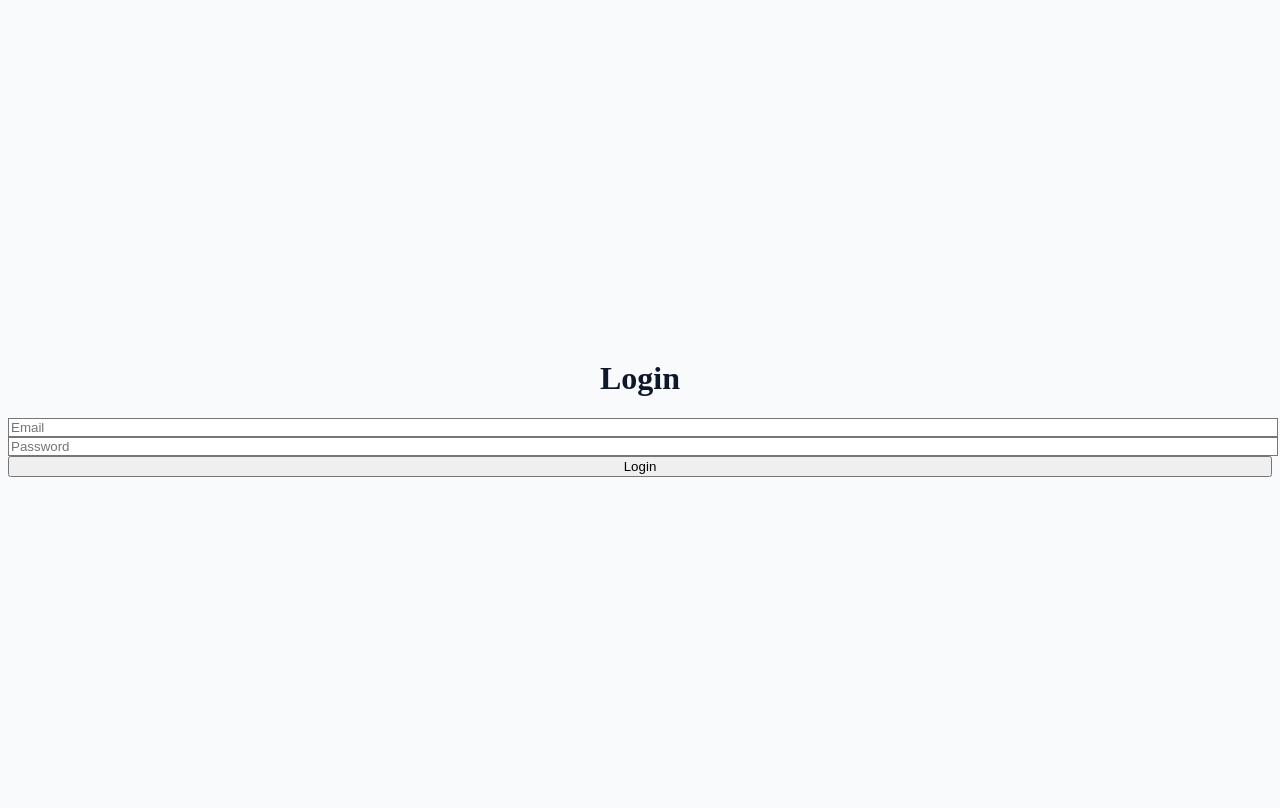
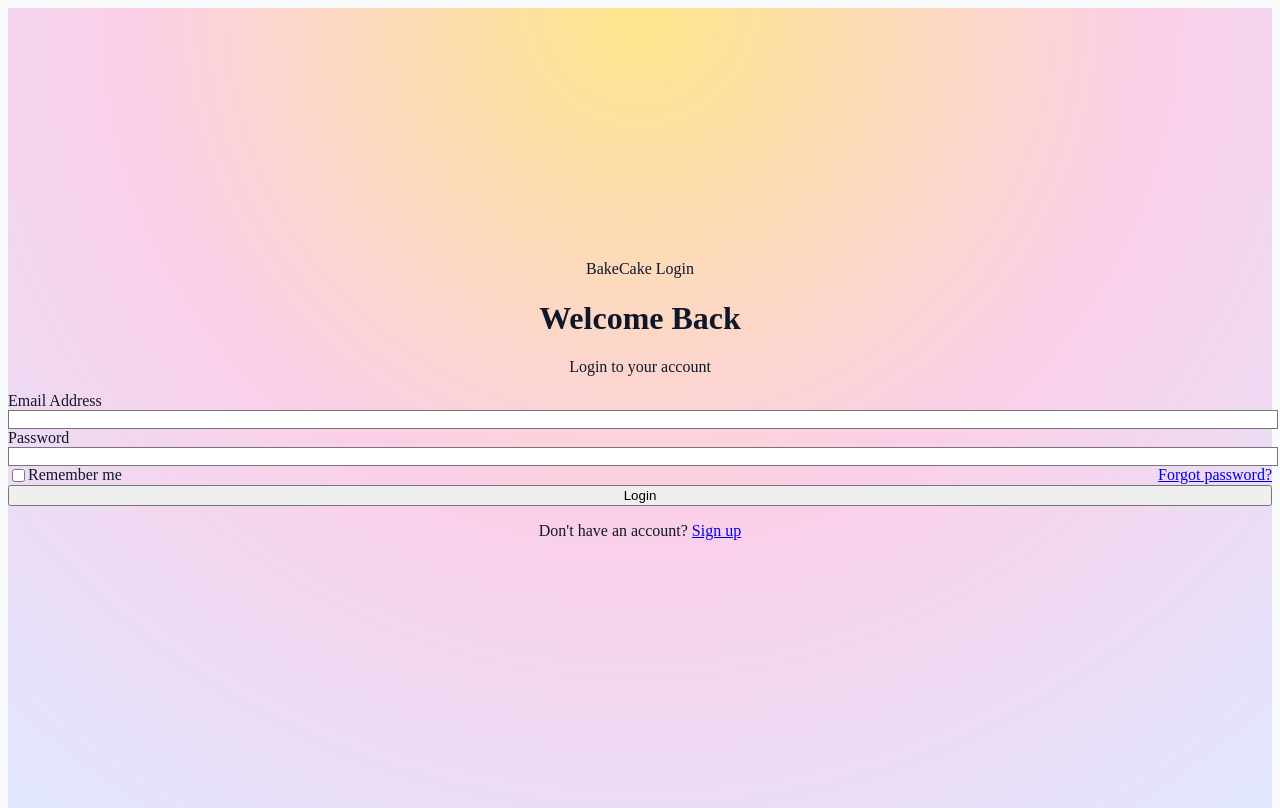
Before and after one commit to rajayush1996/bakecake-frontend_admin, a Next.js app: page /login in a window 1280 px wide. Built offline with nearby package versions, Linux system fonts and the light colour scheme; no server answers.

Commit message:
style: redesign login page

```diff
--- a/src/app/(auth)/login/page.tsx
+++ b/src/app/(auth)/login/page.tsx
@@ -36,20 +36,52 @@ export default function LoginPage() {
   };
 
   return (
-    <div className="min-h-screen flex items-center justify-center bg-gradient-to-br from-slate-100 to-slate-300">
-      <div className="bg-white p-8 rounded-lg shadow-md w-full max-w-md">
-        <h1 className="text-2xl font-bold mb-6 text-center">{t('Login.title')}</h1>
+    <div className="min-h-screen flex items-center justify-center bg-[radial-gradient(circle_at_top,_#fde68a,_#fbcfe8,_#e0e7ff)] p-4">
+      <div className="w-full max-w-md rounded-2xl bg-white/80 p-8 shadow-xl backdrop-blur-md">
+        <div className="mb-8 text-center">
+          <span className="mb-4 inline-block rounded-full bg-yellow-200 px-3 py-1 text-sm font-medium text-slate-700">
+            {t('Login.pill')}
+          </span>
+          <h1 className="text-3xl font-bold">{t('Login.title')}</h1>
+          <p className="mt-2 text-slate-600">{t('Login.subtitle')}</p>
+        </div>
         <form onSubmit={handleSubmit(onSubmit)} className="space-y-4">
-          <div>
-            <Input placeholder={t('Login.email')} type="email" {...register('email')} />
-            {errors.email && <p className="text-red-500 text-sm mt-1">{errors.email.message}</p>}
+          <div className="space-y-2">
+            <label htmlFor="email" className="text-sm font-medium text-slate-700">
+              {t('Login.email')}
+            </label>
+            <Input id="email" type="email" className="bg-white/80" {...register('email')} />
+            {errors.email && <p className="mt-1 text-sm text-red-500">{errors.email.message}</p>}
           </div>
-          <div>
-            <Input placeholder={t('Login.password')} type="password" {...register('password')} />
-            {errors.password && <p className="text-red-500 text-sm mt-1">{errors.password.message}</p>}
+          <div className="space-y-2">
+            <label htmlFor="password" className="text-sm font-medium text-slate-700">
+              {t('Login.password')}
+            </label>
+            <Input id="password" type="password" className="bg-white/80" {...register('password')} />
+            {errors.password && <p className="mt-1 text-sm text-red-500">{errors.password.message}</p>}
           </div>
-          {error && <p className="text-red-600 text-sm text-center">{error}</p>}
-          <Button type="submit" className="w-full">{t('Login.submit')}</Button>
+          <div className="flex items-center justify-between text-sm">
+            <label className="flex items-center gap-2">
+              <input
+                type="checkbox"
+                className="rounded border-slate-300 text-slate-900 focus:ring-slate-500"
+              />
+              {t('Login.remember')}
+            </label>
+            <a href="#" className="text-slate-600 hover:text-slate-900">
+              {t('Login.forgot')}
+            </a>
+          </div>
+          {error && <p className="text-center text-sm text-red-600">{error}</p>}
+          <Button type="submit" className="w-full">
+            {t('Login.submit')}
+          </Button>
+          <p className="text-center text-sm text-slate-600">
+            {t('Login.noAccount')}{' '}
+            <a href="#" className="font-medium text-slate-900 hover:underline">
+              {t('Login.signUp')}
+            </a>
+          </p>
         </form>
       </div>
     </div>
--- a/src/messages/en.json
+++ b/src/messages/en.json
@@ -1,9 +1,15 @@
 {
-  "Login.title": "Login",
-  "Login.email": "Email",
+  "Login.pill": "BakeCake Login",
+  "Login.title": "Welcome Back",
+  "Login.subtitle": "Login to your account",
+  "Login.email": "Email Address",
   "Login.password": "Password",
+  "Login.remember": "Remember me",
+  "Login.forgot": "Forgot password?",
   "Login.submit": "Login",
   "Login.error": "Login failed",
+  "Login.noAccount": "Don't have an account?",
+  "Login.signUp": "Sign up",
   "Navigation.dashboard": "Dashboard",
   "Navigation.categories": "Categories",
   "Navigation.products": "Products",
--- a/src/messages/es.json
+++ b/src/messages/es.json
@@ -1,9 +1,15 @@
 {
-  "Login.title": "Iniciar sesión",
-  "Login.email": "Correo",
+  "Login.pill": "Acceso BakeCake",
+  "Login.title": "¡Bienvenido de nuevo!",
+  "Login.subtitle": "Inicia sesión en tu cuenta",
+  "Login.email": "Correo electrónico",
   "Login.password": "Contraseña",
+  "Login.remember": "Recuérdame",
+  "Login.forgot": "¿Olvidaste tu contraseña?",
   "Login.submit": "Entrar",
   "Login.error": "Error de inicio de sesión",
+  "Login.noAccount": "¿No tienes una cuenta?",
+  "Login.signUp": "Regístrate",
   "Navigation.dashboard": "Tablero",
   "Navigation.categories": "Categorías",
   "Navigation.products": "Productos",
```
